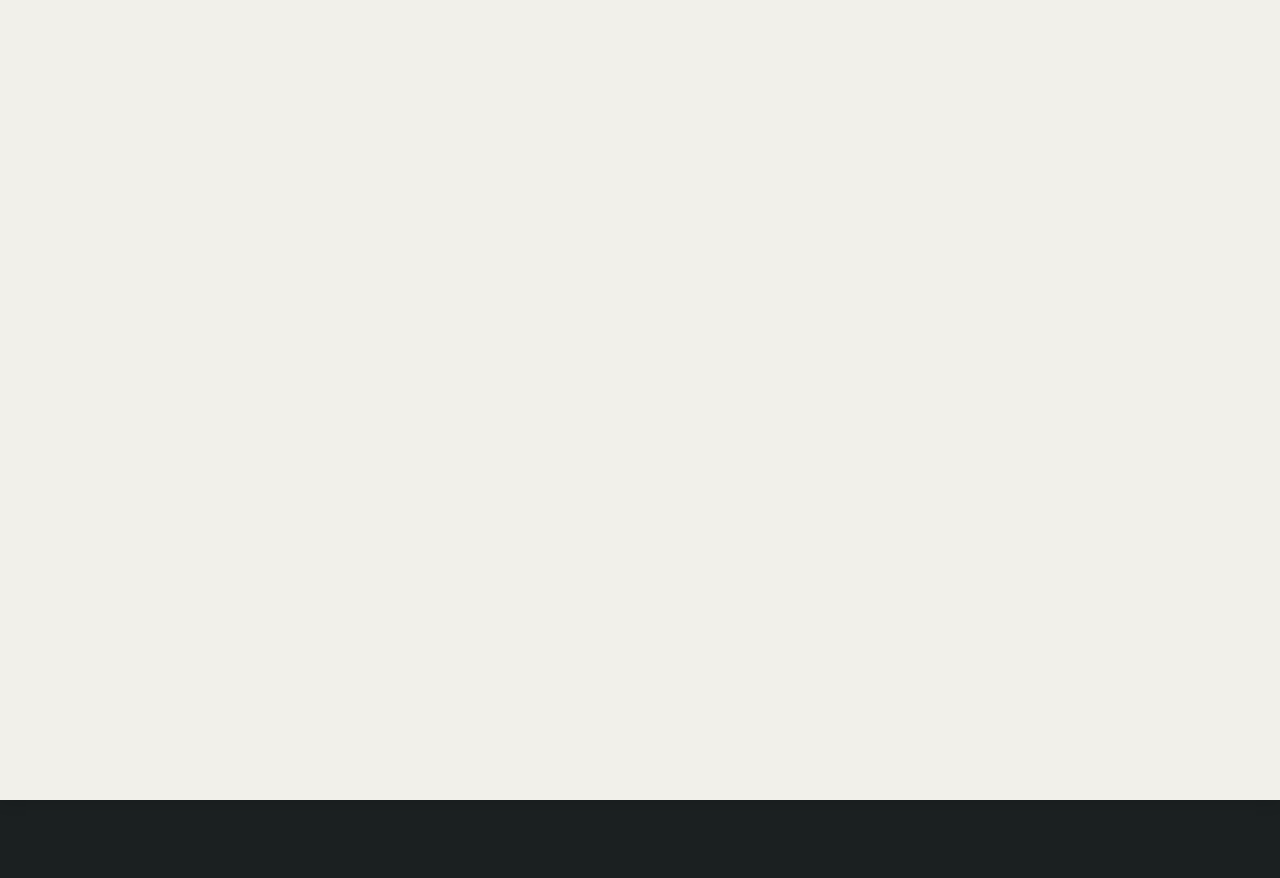
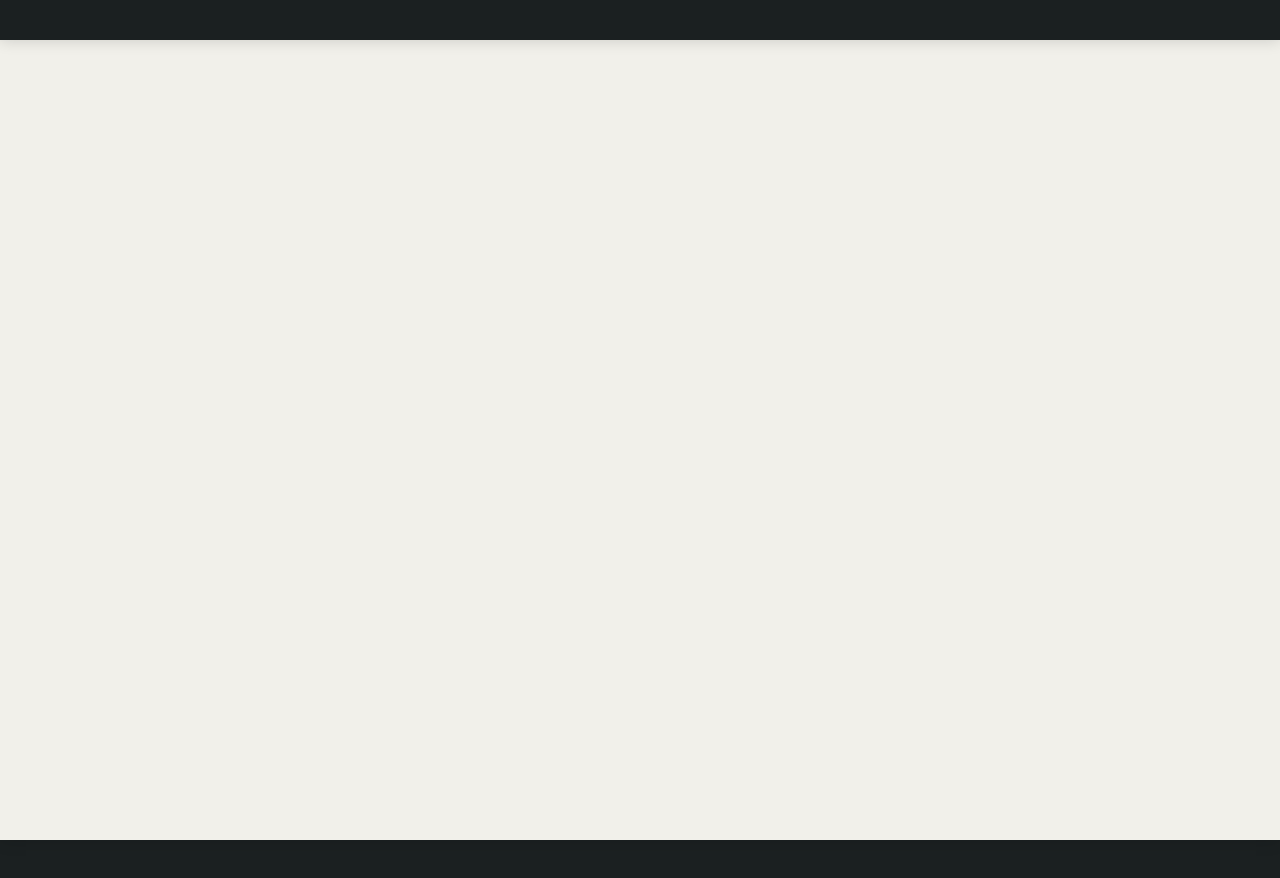
Before and after one commit to AbbaTek-Group/mp-connect, a React (Create React App) app in the folder mp-connect/: page / in a window 1280 px wide. Shown: the top 878 px of the page. Built offline with nearby package versions, Linux system fonts and the light colour scheme; a web font is replaced by a local one.

Commit message:
Link Bar routing/base sx

```diff
--- a/mp-connect/src/components/landing/Home.tsx
+++ b/mp-connect/src/components/landing/Home.tsx
@@ -1,11 +1,12 @@
 import { Box, ThemeProvider } from "@mui/material";
 import { appTheme, inline } from "../../styles";
-import { TopDiv, SecondDiv, ThirdDiv, BottomDiv } from "./index";
+import { LinkBar, TopDiv, SecondDiv, ThirdDiv, BottomDiv } from "./index";
 
 export const Home = () => {
   return (
     <Box sx={inline.homeSx.divContainer}>
       <ThemeProvider theme={appTheme}>
+        <LinkBar />
         <TopDiv />
         <SecondDiv />
         <ThirdDiv />
--- /dev/null
+++ b/mp-connect/src/components/landing/LinkBar.tsx
@@ -0,0 +1,6 @@
+import { Box } from "@mui/material";
+import { inline } from "../../styles";
+
+export const LinkBar = () => {
+  return <Box sx={inline.linkBarSx}></Box>;
+};
--- a/mp-connect/src/components/landing/index.ts
+++ b/mp-connect/src/components/landing/index.ts
@@ -3,3 +3,4 @@ export { TopDiv } from "./TopDiv";
 export { SecondDiv } from "./SecondDiv";
 export { ThirdDiv } from "./ThirdDiv";
 export { BottomDiv } from "./BottomDiv";
+export { LinkBar } from "./LinkBar";
--- a/mp-connect/src/styles/inline.ts
+++ b/mp-connect/src/styles/inline.ts
@@ -8,6 +8,14 @@ export const homeSx = {
     flexDirection: "column",
     flexWrap: "nowrap",
   },
+};
+
+export const linkBarSx = {
+  backgroundColor: palette.black,
+  height: "5vh",
+  width: "100vw",
+  boxShadow: "0px 0px 16px rgb(0 0 0 / 0.16)",
+  zIndex: "7",
 };
 
 export const topDivSx = {
```
